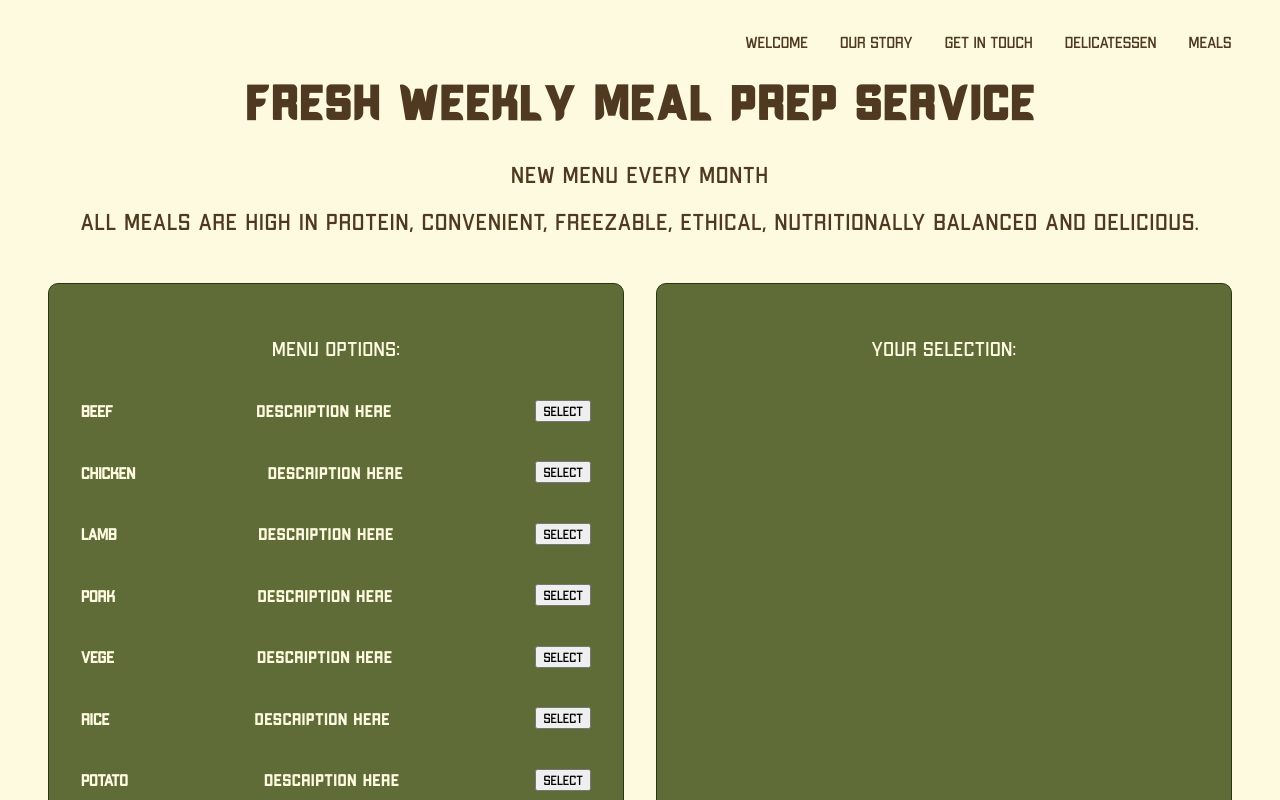
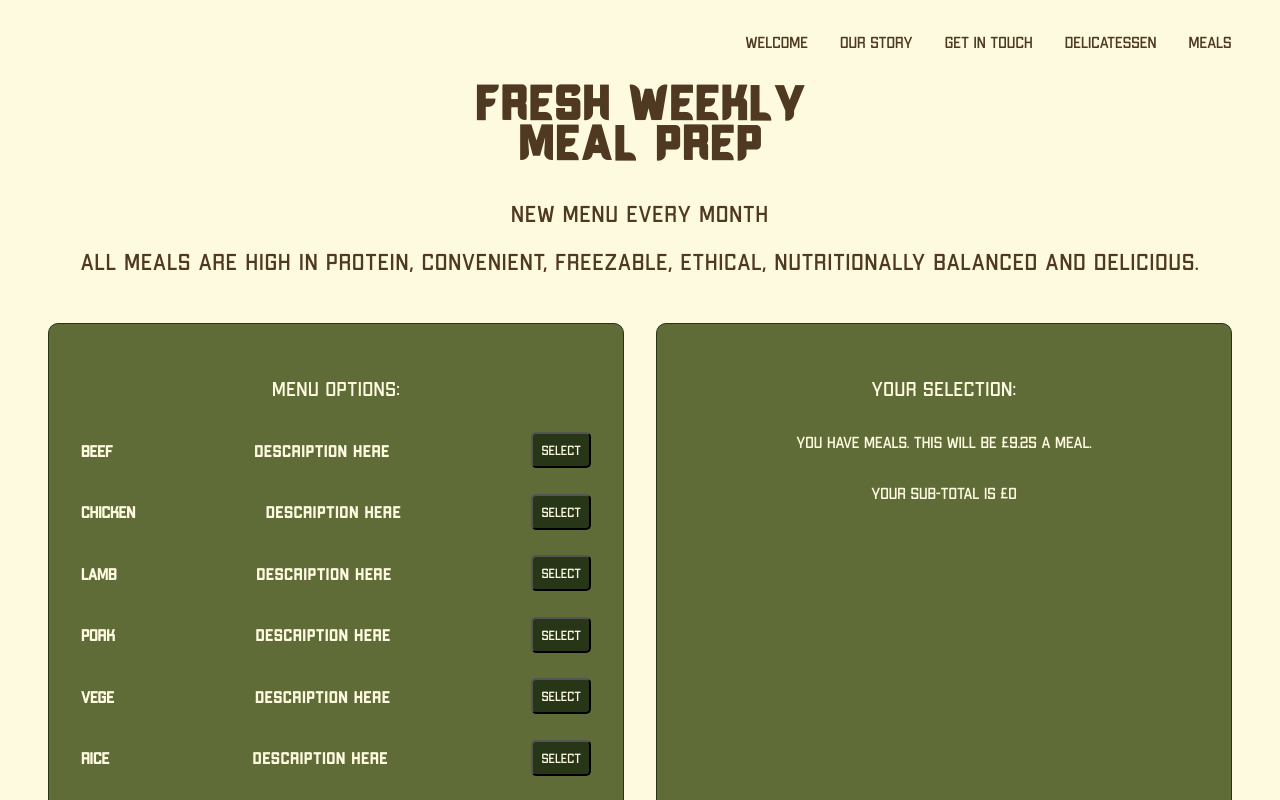
Before and after one commit to nomadicRobbie/Earth_to_Oven, a Vue app: page /meals in a window 1280 px wide. Shown: the top 800 px of the page. Built offline with nearby package versions, Linux system fonts and the light colour scheme.

Commit message:
completed meal prep, need to add to cart and state managment

```diff
--- a/src/components/Cart.vue
+++ b/src/components/Cart.vue
@@ -24,7 +24,7 @@
               <h2>{{ product.quantity }}</h2>
               <button @click.stop.prevent="decrementQuantity(product.id)">-</button>
             </div>
-            <a @click.stop.prevent="removeFromCart"><font-awesome-icon :icon="['fas', 'trash']" size="xl" class="icon" /></a>
+            <a @click.stop.prevent="removeFromCart"><font-awesome-icon :icon="['fas', 'trash-can']" size="xl" class="icon" /></a>
           </div>
         </div>
       </div>
--- a/src/components/FooterItem.vue
+++ b/src/components/FooterItem.vue
@@ -69,4 +69,18 @@ export default {
     }
   }
 }
+@media only screen and (orientation: portrait) {
+  .footer-container {
+    display: flex;
+    .footer-left, .footer-right {
+      display: flex;
+      flex-direction: column;
+    }
+    .footer-center {
+      img {
+        width: 10rem;
+      }
+    }
+  }
+}
 </style>
--- a/src/components/mealPrep.vue
+++ b/src/components/mealPrep.vue
@@ -1,7 +1,8 @@
 <template>
   <section>
     <div>
-      <h1>FRESH WEEKLY MEAL PREP SERVICE</h1>
+      <h1>FRESH WEEKLY</h1>
+      <h1>MEAL PREP</h1>
       <h2>New menu every month</h2>
       <h2>All meals are high in protein, convenient, freezable, ethical, nutritionally balanced and delicious.</h2>
     </div>
@@ -21,14 +22,26 @@
       </div>
     </div>
     <div class="staging">
+      <div class="selection">
         <h3>Your selection:</h3>
         <div v-for="(item, index) in staging" :key="item.id">
           <h4>{{ item.title }}</h4>
           <p>{{ item.description }}</p>
           <div class="remove-increment">
-          <div><button @click.stop.prevent="decrement(index)">-</button> {{ item.quantity }} <button @click.stop.prevent="increment(index)">+</button></div>
-          <a @click.stop.prevent="removeFromStaging(index)"><font-awesome-icon :icon="['fas', 'trash']" size="xl" class="icon" /></a>
+            <div class="inc-dec"><button @click.stop.prevent="decrement(index)">-</button> {{ item.quantity }} <button @click.stop.prevent="increment(index)">+</button></div>
+            <a @click.stop.prevent="removeFromStaging(index)"><font-awesome-icon :icon="['fas', 'trash-can']" size="xl" class="icon" /></a>
           </div>
+        </div>
+        <div class="meal-total">
+          <div v-if="this.stagingTotal >= 5 && this.stagingTotal <= 9">You have {{ stagingTotal }} meals. This will be £9.00 a meal.</div>
+          <div v-else-if="this.stagingTotal >= 10 && this.stagingTotal <= 19">You have {{ stagingTotal }} meals. This will be £8.50 a meal.</div>
+          <div v-else-if="this.stagingTotal >= 20">You have {{ stagingTotal }} meals. This will be £8.00 a meal.</div>
+          <div v-else>You have {{ statingTotal }} meals. This will be £9.25 a meal.</div>
+        </div>
+        <div>Your sub-total is £{{ this.subTotal }}</div>
+      </div>
+      <div class="adding">
+        <button>Add to Basket</button>
       </div>
     </div>
   </section>
@@ -54,32 +67,72 @@ export default {
       ],
     };
   },
+
+  computed: {
+    stagingTotal() {
+      console.log(this.stagingTotal);
+      return this.staging.reduce((total, item) => total + item.quantity, 0);
+    },
+
+    subTotal() {
+      let scaled = 9;
+      let rx = 8.5;
+      let rxPlus = 8;
+      if (this.stagingTotal >= 5 && this.stagingTotal <= 9) {
+        return this.stagingTotal * scaled;
+      } else if (this.stagingTotal >= 10 && this.stagingTotal <= 19) {
+        return this.stagingTotal * rx;
+      } else if (this.stagingTotal >= 20) {
+        return this.stagingTotal * rxPlus;
+      } else if (this.stagingTotal < 5) {
+        return this.stagingTotal * 9.25;
+      } else {
+        return 0;
+      }
+    },
+  },
+
   methods: {
     select(item) {
       this.staging.push(item);
-          this.saveToLocalStorage();
-      console.log(this.staging.length)
+      this.saveToLocalStorage(item);
+      console.log(this.staging.length);
     },
+
     increment(index) {
       this.staging[index].quantity++;
-      this.saveToLocalStorage();
+      this.saveToLocalStorage(index);
+      console.log(this.staging.length);
     },
+
     decrement(index) {
       if (this.staging[index].quantity == 1) {
         this.removeFromStaging(index);
-        this.saveToLocalStorage();
+        this.saveToLocalStorage(index);
       } else {
         this.staging[index].quantity--;
         this.saveToLocalStorage();
       }
     },
+
     removeFromStaging(index) {
       this.staging.splice(index, 1);
-      this.saveToLocalStorage();
+      this.saveToLocalStorage(index);
     },
+
     saveToLocalStorage() {
       localStorage.setItem("staging", JSON.stringify(this.staging));
     },
+
+    getFromLocalStorage() {
+      if (localStorage.getItem("staging")) {
+        this.staging = JSON.parse(localStorage.getItem("staging"));
+      }
+    },
+  },
+
+  mounted() {
+    this.getFromLocalStorage();
   },
 };
 </script>
@@ -102,15 +155,31 @@ export default {
       flex-direction: row;
       align-items: center;
       justify-content: space-between;
+      button {
+        background-color: var(--primary-colour);
+        color: var(--alt-text-colour);
+        border-radius: 5px;
+        padding: 0.5rem;
+      }
     }
     .sides {
       display: flex;
       flex-direction: row;
       align-items: center;
       justify-content: space-between;
+      button {
+        background-color: var(--primary-colour);
+        color: var(--alt-text-colour);
+        border-radius: 5px;
+        padding: 0.5rem;
+      }
     }
   }
   .staging {
+    display: flex;
+    flex-direction: column;
+    align-items: space-between;
+    justify-content: space-between;
     border: solid 1px var(--primary-colour);
     padding: 2rem;
     width: 50%;
@@ -118,10 +187,46 @@ export default {
     border-radius: 10px;
     background-color: var(--tertiary-colour);
     color: var(--alt-text-colour);
+    .selection {
       .remove-increment {
         display: flex;
         flex-direction: row;
         justify-content: space-evenly;
+        align-items: center;
+        a {
+          color: var(--alt-text-colour);
+          padding: 0.5rem;
+        }
+        .inc-dec {
+          button {
+            background-color: var(--primary-colour);
+            color: var(--alt-text-colour);
+            border-radius: 5px;
+            padding: 0.25rem 0.5rem;
+          }
+        }
+      }
+      .meal-total {
+        margin: 2rem;
+      }
+    }
+  }
+}
+@media only screen and (orientation: portrait) {
+  .meal-main {
+    display: flex;
+    flex-direction: column;
+    justify-content: center;
+    align-items: center;
+    width: 100%;
+    margin: 0;
+    .choose {
+      .mains,
+      .sides {
+        display: flex;
+        flex-direction: column;
+        justify-content: center;
+      }
     }
   }
 }
```
Lines whose indentation alone changed are shown as unchanged.
